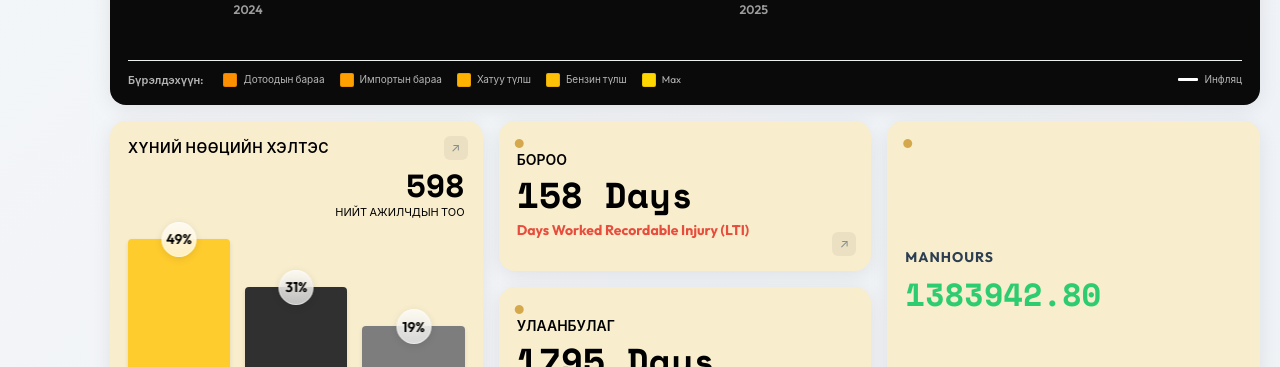
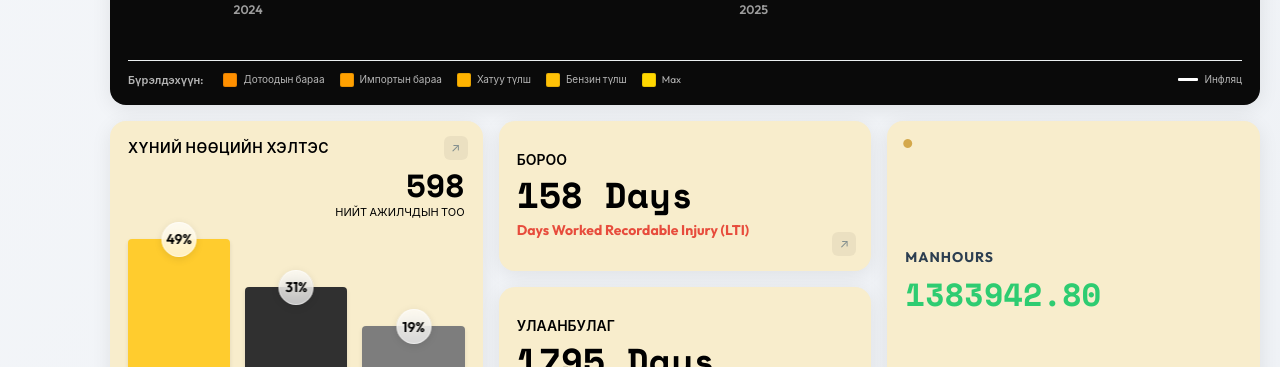
Before and after one commit to hodooniihoosonmantuu/project-cursor, a React (Vite) app: page / in a window 1280 px wide. Shown: the part 860-1227 px from the top of the page. Built offline with nearby package versions, Linux system fonts and the light colour scheme.

Commit message:
Remove safety indicator dot from SafetyWidget

```diff
--- a/src/components/SafetyWidget.jsx
+++ b/src/components/SafetyWidget.jsx
@@ -21,7 +21,6 @@ function SafetyWidget({ location, days, showExpand = true }) {
 
   return (
     <div className="widget safety-widget" ref={widgetRef}>
-      <div className="safety-indicator">●</div>
       {showExpand && <div className="widget-expand">↗</div>}
       <div className="safety-location">{location}</div>
       <div className="safety-days">{days}</div>
```
